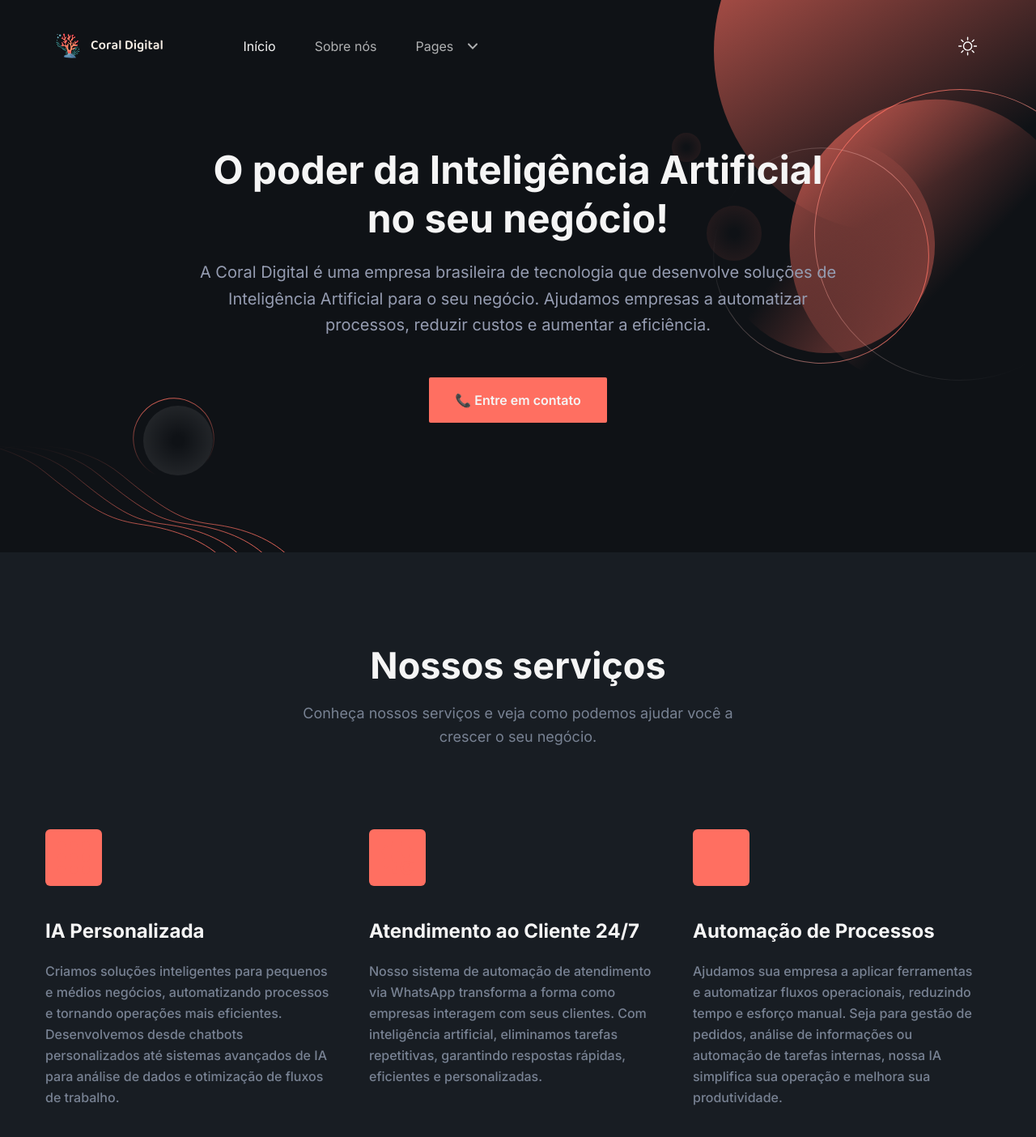
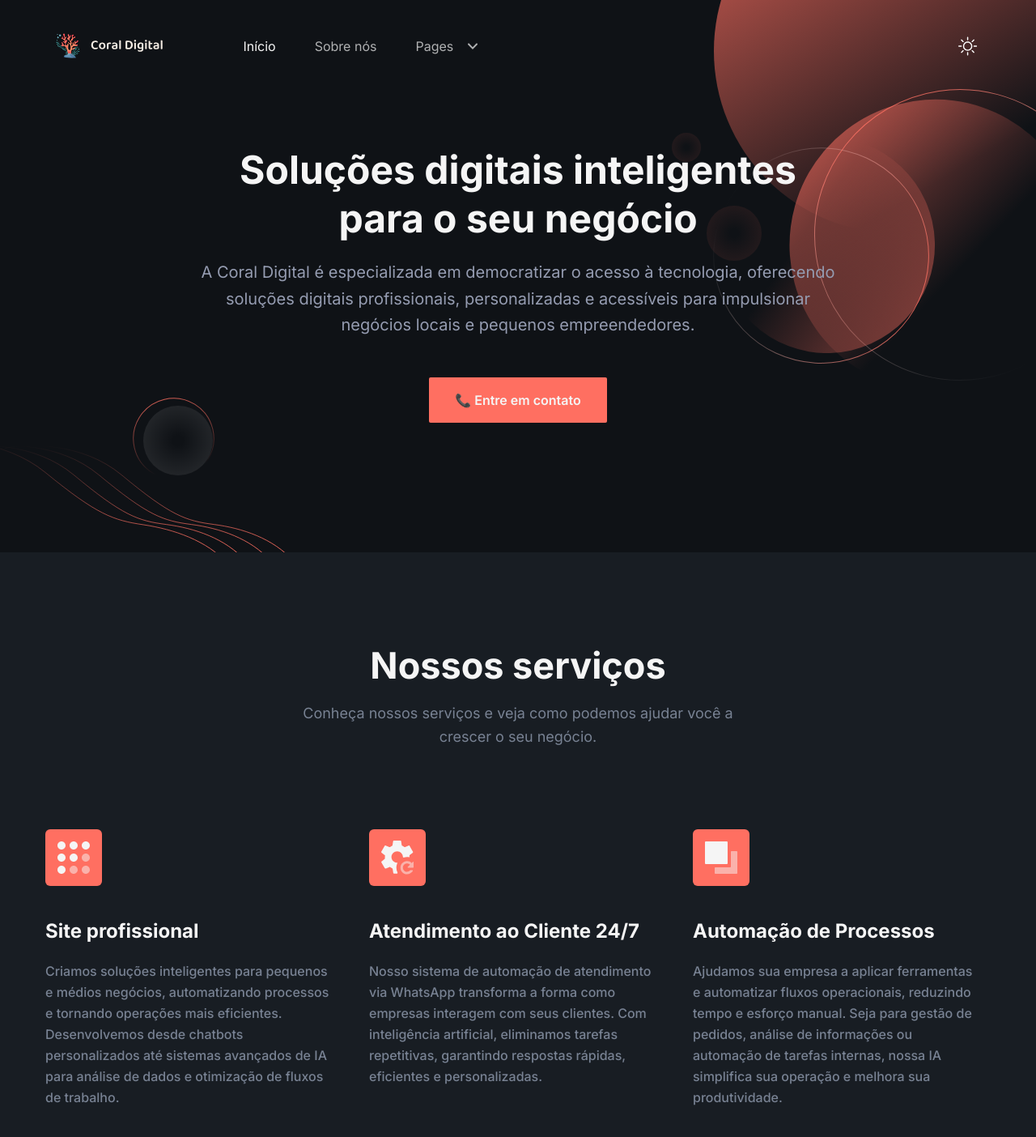
Before and after one commit to hellmrf/coraldigital.com.br, a Next.js app: page / in a window 1280 px wide. Shown: the top 1404 px of the page at 81% size. Built offline with nearby package versions, Linux system fonts and the light colour scheme.

Commit message:
wip: content

```diff
--- a/src/components/Features/featuresData.tsx
+++ b/src/components/Features/featuresData.tsx
@@ -4,7 +4,7 @@ const featuresData: Feature[] = [
   {
     id: 1,
     icon: (
-      <svg width="40" height="40" viewBox="0 0 40 40" className="fill-current">
+      <svg width="40" height="40" viewBox="0 0 40 40" className="fill-white">
         <path
           opacity="0.5"
           d="M20 30C22.75 30 25 32.25 25 35C25 37.75 22.75 40 20 40C17.25 40 15 37.75 15 35C15 32.25 17.25 30 20 30ZM35 30C37.75 30 40 32.25 40 35C40 37.75 37.75 40 35 40C32.25 40 30 37.75 30 35C30 32.25 32.25 30 35 30ZM35 15C37.75 15 40 17.25 40 20C40 22.75 37.75 25 35 25C32.25 25 30 22.75 30 20C30 17.25 32.25 15 35 15Z"
@@ -12,14 +12,14 @@ const featuresData: Feature[] = [
         <path d="M20 15C22.75 15 25 17.25 25 20C25 22.75 22.75 25 20 25C17.25 25 15 22.75 15 20C15 17.25 17.25 15 20 15ZM20 0C22.75 0 25 2.25 25 5C25 7.75 22.75 10 20 10C17.25 10 15 7.75 15 5C15 2.25 17.25 0 20 0ZM5 30C7.75 30 10 32.25 10 35C10 37.75 7.75 40 5 40C2.25 40 0 37.75 0 35C0 32.25 2.25 30 5 30ZM5 15C7.75 15 10 17.25 10 20C10 22.75 7.75 25 5 25C2.25 25 0 22.75 0 20C0 17.25 2.25 15 5 15ZM5 0C7.75 0 10 2.25 10 5C10 7.75 7.75 10 5 10C2.25 10 0 7.75 0 5C0 2.25 2.25 0 5 0ZM35 0C37.75 0 40 2.25 40 5C40 7.75 37.75 10 35 10C32.25 10 30 7.75 30 5C30 2.25 32.25 0 35 0Z" />
       </svg>
     ),
-    title: "IA Personalizada",
+    title: "Site profissional",
     paragraph:
       "Criamos soluções inteligentes para pequenos e médios negócios, automatizando processos e tornando operações mais eficientes. Desenvolvemos desde chatbots personalizados até sistemas avançados de IA para análise de dados e otimização de fluxos de trabalho.",
   },
   {
     id: 2,
     icon: (
-      <svg width="40" height="42" viewBox="0 0 40 42" className="fill-current">
+      <svg width="40" height="42" viewBox="0 0 40 42" className="fill-white">
         <path
           opacity="0.5"
           d="M31.8943 25.3303C34.1233 25.3303 36.1497 26.1409 37.5682 27.762L39.1464 26.1839C39.4614 25.8689 39.9999 26.092 39.9999 26.5374V32.936C39.9999 33.2121 39.7761 33.436 39.4999 33.436H33.1014C32.6559 33.436 32.4328 32.8974 32.7478 32.5825L35.5418 29.7885C34.5286 28.9779 33.3128 28.37 31.8943 28.37C29.0573 28.37 26.8282 30.599 26.8282 33.436C26.8282 36.273 29.0573 38.5021 31.8943 38.5021C33.3549 38.5021 34.6511 37.844 35.6345 36.8244C35.8406 36.6107 36.1187 36.4756 36.4155 36.4756H38.6535C39.0072 36.4756 39.2477 36.833 39.0881 37.1487C37.7427 39.8107 35.0781 41.5417 31.8943 41.5417C27.4361 41.5417 23.7886 37.8941 23.7886 33.436C23.7886 28.9779 27.4361 25.3303 31.8943 25.3303Z"
@@ -34,7 +34,7 @@ const featuresData: Feature[] = [
   {
     id: 3,
     icon: (
-      <svg width="40" height="40" viewBox="0 0 40 40" className="fill-current">
+      <svg width="40" height="40" viewBox="0 0 40 40" className="fill-white">
         <path
           opacity="0.5"
           d="M39 12C39.5523 12 40 12.4477 40 13V39C40 39.5523 39.5523 40 39 40H13C12.4477 40 12 39.5523 12 39V33C12 32.4477 12.4477 32 13 32H31C31.5523 32 32 31.5523 32 31V13C32 12.4477 32.4477 12 33 12H39Z"
@@ -49,7 +49,7 @@ const featuresData: Feature[] = [
   //{
   //  id: 1,
   //  icon: (
-  //    <svg width="40" height="41" viewBox="0 0 40 41" className="fill-current">
+  //    <svg width="40" height="41" viewBox="0 0 40 41" className="fill-white">
   //      <path
   //        opacity="0.5"
   //        d="M37.7778 40.2223H24C22.8954 40.2223 22 39.3268 22 38.2223V20.0001C22 18.8955 22.8954 18.0001 24 18.0001H37.7778C38.8823 18.0001 39.7778 18.8955 39.7778 20.0001V38.2223C39.7778 39.3268 38.8823 40.2223 37.7778 40.2223Z"
@@ -64,7 +64,7 @@ const featuresData: Feature[] = [
   //{
   //  id: 1,
   //  icon: (
-  //    <svg width="40" height="40" viewBox="0 0 40 40" className="fill-current">
+  //    <svg width="40" height="40" viewBox="0 0 40 40" className="fill-white">
   //      <path
   //        opacity="0.5"
   //        d="M20.5914 34.2584C20.2394 34.5172 19.7603 34.5175 19.408 34.2593L4.19163 23.1079C3.8395 22.8498 3.36065 22.85 3.00873 23.1084L1.09802 24.5111C0.553731 24.9107 0.553731 25.7237 1.09802 26.1233L19.4082 39.5655C19.7604 39.824 20.2396 39.824 20.5918 39.5655L38.9029 26.1226C39.4469 25.7232 39.4473 24.9107 38.9036 24.5109L36.9701 23.0889C36.6177 22.8298 36.1378 22.8297 35.7854 23.0888L20.5914 34.2584Z"
@@ -80,7 +80,7 @@ const featuresData: Feature[] = [
   //{
   //  id: 1,
   //  icon: (
-  //    <svg width="40" height="45" viewBox="0 0 40 45" className="fill-current">
+  //    <svg width="40" height="45" viewBox="0 0 40 45" className="fill-white">
   //      <path
   //        opacity="0.5"
   //        d="M31.579 37.8948C28.6737 37.8948 26.3158 35.5369 26.3158 32.6317C26.3158 31.9159 26.4527 31.2306 26.7135 30.6015C26.7959 30.4027 26.7605 30.1711 26.6083 30.019L24.9997 28.4103C24.7766 28.1872 24.4043 28.2238 24.2487 28.4983C23.5588 29.7145 23.1579 31.125 23.1579 32.6317C23.1579 37.2843 26.9263 41.0527 31.579 41.0527V43.0035C31.579 43.449 32.1175 43.6721 32.4325 43.3571L35.9622 39.8273C36.1575 39.6321 36.1575 39.3155 35.9622 39.1202L32.4325 35.5905C32.1175 35.2755 31.579 35.4986 31.579 35.9441V37.8948ZM31.579 24.2106V22.2598C31.579 21.8144 31.0404 21.5913 30.7254 21.9063L27.1957 25.436C27.0004 25.6313 27.0004 25.9479 27.1957 26.1431L30.7254 29.6729C31.0404 29.9879 31.579 29.7648 31.579 29.3193V27.3685C34.4842 27.3685 36.8421 29.7264 36.8421 32.6317C36.8421 33.3474 36.7052 34.0328 36.4444 34.6618C36.362 34.8606 36.3974 35.0922 36.5496 35.2444L38.1582 36.853C38.3813 37.0762 38.7536 37.0396 38.9092 36.7651C39.5991 35.5488 40 34.1384 40 32.6317C40 27.9791 36.2316 24.2106 31.579 24.2106Z"
--- a/src/components/Hero/index.tsx
+++ b/src/components/Hero/index.tsx
@@ -12,9 +12,10 @@ const Hero = () => {
             <div className="w-full px-4">
               <div className="mx-auto max-w-[800px] text-center">
                 <h1 className="mb-5 text-3xl font-bold leading-tight text-black dark:text-white sm:text-4xl sm:leading-tight md:text-5xl md:leading-tight">
-O poder da Inteligência Artificial no seu negócio!                </h1>
+                  Soluções digitais inteligentes para o seu negócio
+                </h1>
                 <p className="mb-12 text-base leading-relaxed! text-body-color dark:text-body-color-dark sm:text-lg md:text-xl">
-                  A Coral Digital é uma empresa brasileira de tecnologia que desenvolve soluções de Inteligência Artificial para o seu negócio. Ajudamos empresas a automatizar processos, reduzir custos e aumentar a eficiência.
+                  A Coral Digital é especializada em democratizar o acesso à tecnologia, oferecendo soluções digitais profissionais, personalizadas e acessíveis para impulsionar negócios locais e pequenos empreendedores.
                 </p>
                 <div className="flex flex-col items-center justify-center space-y-4 sm:flex-row sm:space-x-4 sm:space-y-0">
                   <Link
```
